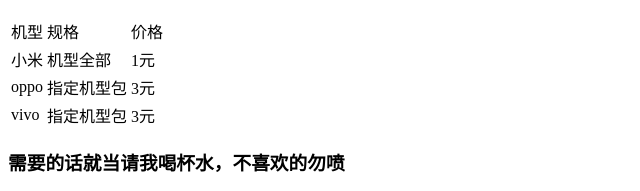
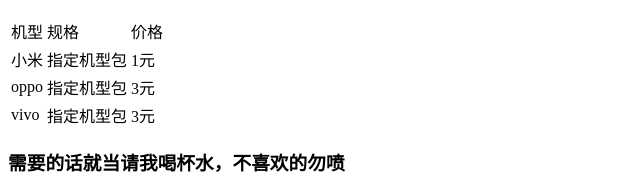
Before and after one commit to xiaomiROM1/xiaomirom.github.io, a plain HTML site: page index.html in a window 1280 px wide. Shown: the part 348-539 px from the top of the page, 0-640 px from the left. Drawn offline with Linux system fonts and the light colour scheme.

Commit message:
Update index.html

```diff
--- a/index.html
+++ b/index.html
@@ -18,7 +18,7 @@
 	  <tbody>
 	  <tr>
 		  <td>小米</td>
-		  <td>机型全部</td>
+		  <td>指定机型包</td>
 		  <td>1元</td>
 	  </tr>
 	  <tr>
```
